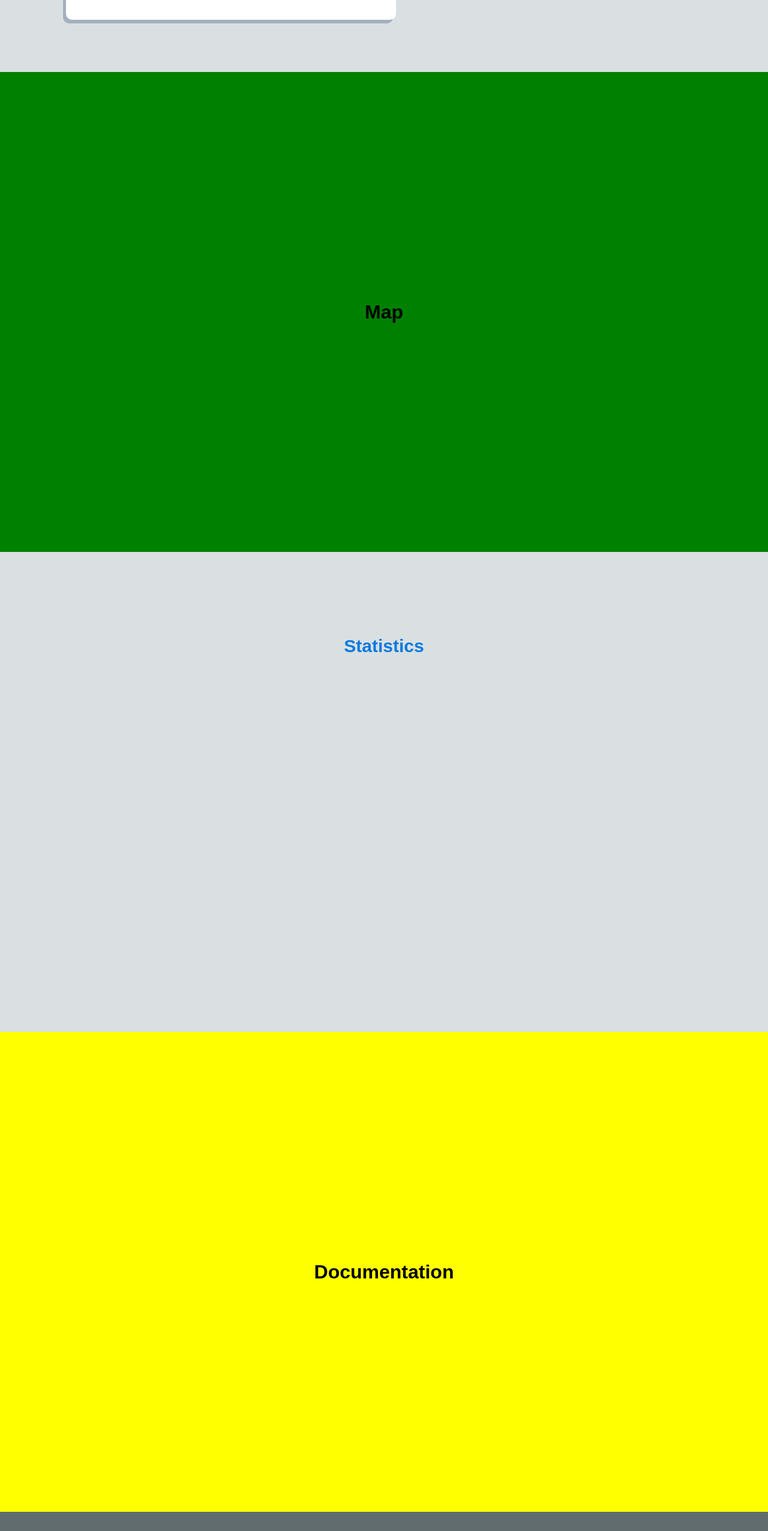
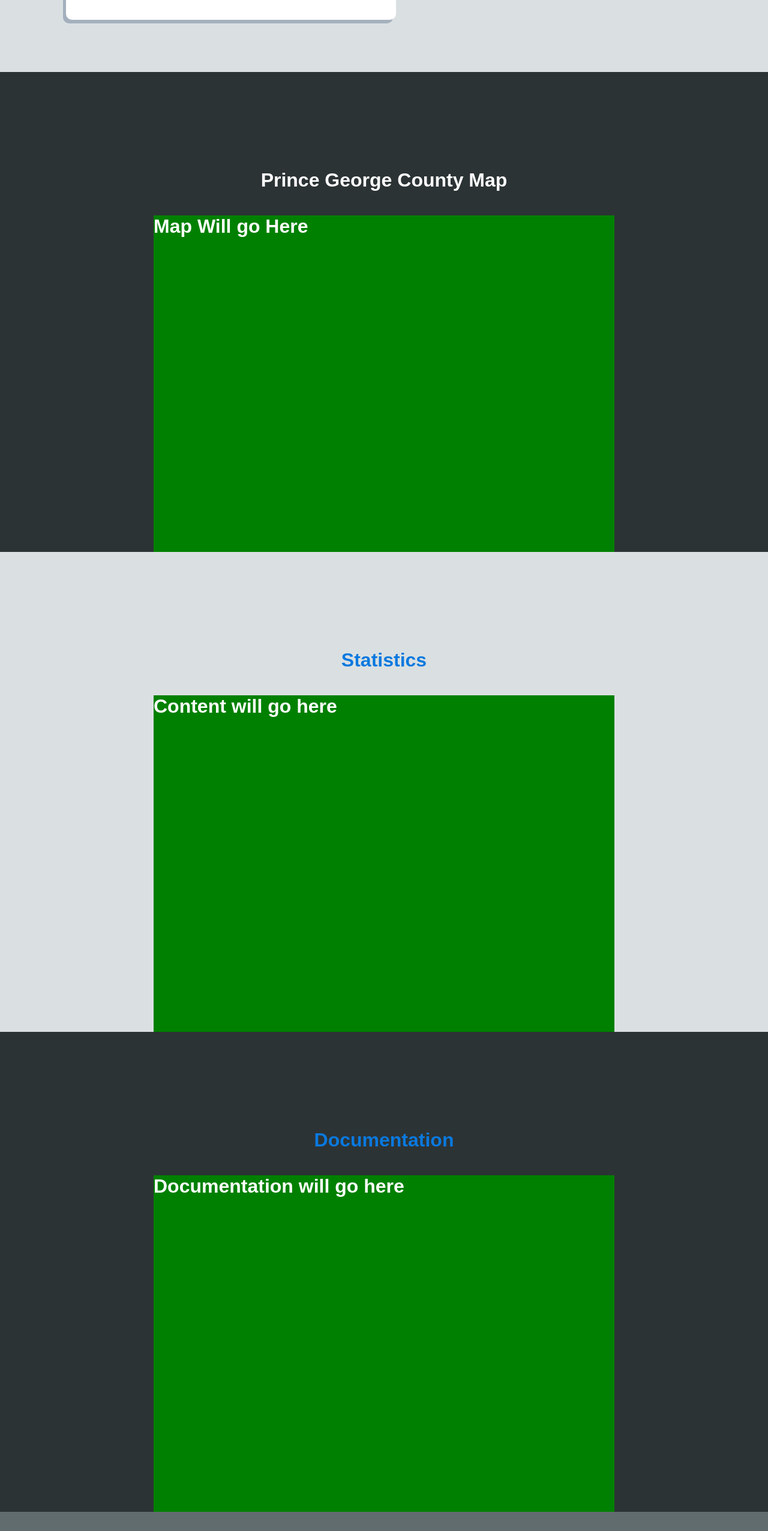
Before and after one commit to Shivppatel/CrimeSurge, a React (Create React App) app: page / in a window 1280 px wide. Shown: the part 1480-4032 px from the top of the page at 60% size. Built offline with nearby package versions, Linux system fonts and the light colour scheme; a web font is replaced by a local one.

Commit message:
Setup templete structure for the remaining pages

```diff
--- a/src/components/AboutSection/AboutElements.js
+++ b/src/components/AboutSection/AboutElements.js
@@ -67,7 +67,6 @@ export const AboutTitle = styled.h1`
 export const ContentTitle = styled.h2`
     color: #0A79DF;
     font-size: 20px;
-    text-align: ce;
     max-width: 380px;
 
     @media screen and (max-width: 768px){
--- a/src/components/DocumentationSection/DocumentationElements.js
+++ b/src/components/DocumentationSection/DocumentationElements.js
@@ -1,13 +1,48 @@
 import styled from "styled-components";
-
 
 export const DocContainer = styled.div`
   display: flex;
+  flex-direction: column;
   justify-content: center;
   align-items: center;
   padding: 0 30px;
   height: 100vh;
   position: relative;
   z-index: 1;
-    background:yellow;
+  background: #2C3335;
+  color: white;
+  overflow-y:hidden;
 `;
+
+export const DocWrapper = styled.div`
+  display: flex;
+  flex-wrap: wrap;
+  justify-content: space-evenly;
+  align-items: flex-start;
+  height: 50vh;
+  @media screen and (max-width: 768px) {
+    height: 70vh;
+  }
+`;
+
+export const DocContent = styled.div`
+    height: 768px;
+    width: 768px;
+    background:green;
+`;
+
+export const DocTitle = styled.h2`
+margin-bottom: 40px;
+    color: #0A79DF;
+    font-size: 32px;
+    max-width: 480px;
+    text-align:center;
+
+    @media screen and (max-width: 768px){
+        font-size: 28px;
+        margin-bottom: 20px;
+    }
+    @media screen and (max-width: 480px){
+        font-size: 24px;
+    }
+`;
--- a/src/components/DocumentationSection/index.js
+++ b/src/components/DocumentationSection/index.js
@@ -1,10 +1,15 @@
 import React from 'react'
-import {DocContainer} from './DocumentationElements'
+import {DocContainer, DocTitle, DocWrapper, DocContent} from './DocumentationElements'
 
 const Documentation = () => {
     return (
         <DocContainer id="documentation">
-            <h1>Documentation</h1>
+            <DocTitle>Documentation</DocTitle>
+            <DocWrapper>
+                <DocContent>
+                    <h1>Documentation will go here</h1>
+                </DocContent>
+            </DocWrapper>
         </DocContainer>
     )
 }
--- a/src/components/MapSection/MapElements.js
+++ b/src/components/MapSection/MapElements.js
@@ -2,11 +2,46 @@ import styled from "styled-components";
 
 export const MapContainer = styled.div`
   display: flex;
+  flex-direction: column;
   justify-content: center;
   align-items: center;
   padding: 0 30px;
   height: 100vh;
   position: relative;
   z-index: 1;
+  background: #2c3335;
+  color: white;
+`;
+
+export const MapWrapper = styled.div`
+  display: flex;
+  flex-wrap: wrap;
+  justify-content: space-evenly;
+  align-items: flex-start;
+  height: 50vh;
+  @media screen and (max-width: 768px) {
+    height: 70vh;
+  }
+`;
+
+export const MapContent = styled.div`
+    height: 768px;
+    width: 768px;
     background:green;
-`
+`;
+
+export const ContentTitle = styled.h2`
+margin-bottom: 40px;
+    color: white;
+    font-size: 32px;
+    max-width: 480px;
+    text-align:center;
+
+    @media screen and (max-width: 768px){
+        font-size: 28px;
+        margin-bottom: 20px;
+    }
+    @media screen and (max-width: 480px){
+        font-size: 24px;
+    }
+`;
--- a/src/components/MapSection/index.js
+++ b/src/components/MapSection/index.js
@@ -1,10 +1,15 @@
 import React from 'react'
-import {MapContainer} from './MapElements'
+import {MapContainer, MapWrapper, MapContent, ContentTitle} from './MapElements'
 
 const Map = () => {
     return (
         <MapContainer id="map">
-            <h1>Map</h1>
+            <ContentTitle>Prince George County Map</ContentTitle>
+            <MapWrapper>
+                <MapContent>
+                    <h1>Map Will go Here</h1>
+                </MapContent>
+            </MapWrapper>
         </MapContainer>
     )
 }
--- a/src/components/StatisticsSection/StatisticsElements.js
+++ b/src/components/StatisticsSection/StatisticsElements.js
@@ -3,29 +3,45 @@ import styled from "styled-components";
 export const StatisticsContainer = styled.div`
   display: flex;
   flex-direction: column;
-    justify-content: flex-start;
+  justify-content: center;
   align-items: center;
   padding: 0 30px;
   height: 100vh;
   position: relative;
   z-index: 1;
   background: #DAE0E2;
+  color: white;
 `;
 
-export const StatisticsTitle = styled.h1`
-    margin-top: 140px;
+export const StatisticsWrapper = styled.div`
+  display: flex;
+  flex-wrap: wrap;
+  justify-content: space-evenly;
+  align-items: flex-start;
+  height: 50vh;
+  @media screen and (max-width: 768px) {
+    height: 70vh;
+  }
+`;
+
+export const StatisticsContent = styled.div`
+    height: 768px;
+    width: 768px;
+    background:green;
+`;
+
+export const StatisticsTitle = styled.h2`
 margin-bottom: 40px;
     color: #0A79DF;
-    font-size: 30px;
+    font-size: 32px;
     max-width: 480px;
     text-align:center;
 
     @media screen and (max-width: 768px){
-        font-size: 26px;
-        margin-top: 150px;
+        font-size: 28px;
         margin-bottom: 20px;
     }
     @media screen and (max-width: 480px){
-        font-size: 22px;
+        font-size: 24px;
     }
 `;
--- a/src/components/StatisticsSection/index.js
+++ b/src/components/StatisticsSection/index.js
@@ -1,10 +1,15 @@
 import React from 'react'
-import {StatisticsContainer, StatisticsTitle} from './StatisticsElements'
+import {StatisticsContainer, StatisticsTitle, StatisticsWrapper, StatisticsContent} from './StatisticsElements'
 
 const Statistics = () => {
     return (
         <StatisticsContainer id="statistics">
             <StatisticsTitle>Statistics</StatisticsTitle>
+            <StatisticsWrapper>
+                <StatisticsContent>
+                    <h1>Content will go here</h1>
+                </StatisticsContent>
+            </StatisticsWrapper>
         </StatisticsContainer>
     )
 }
```
Lines whose indentation alone changed are shown as unchanged.
